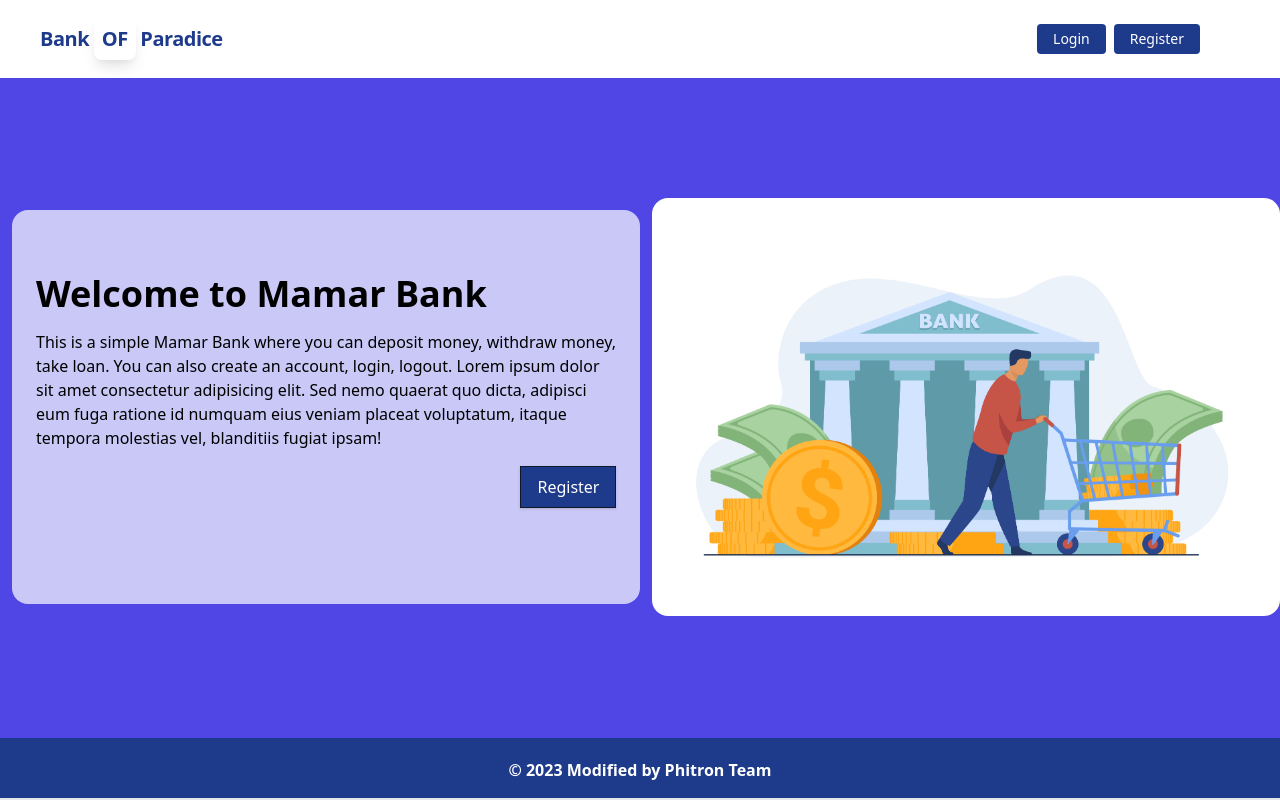
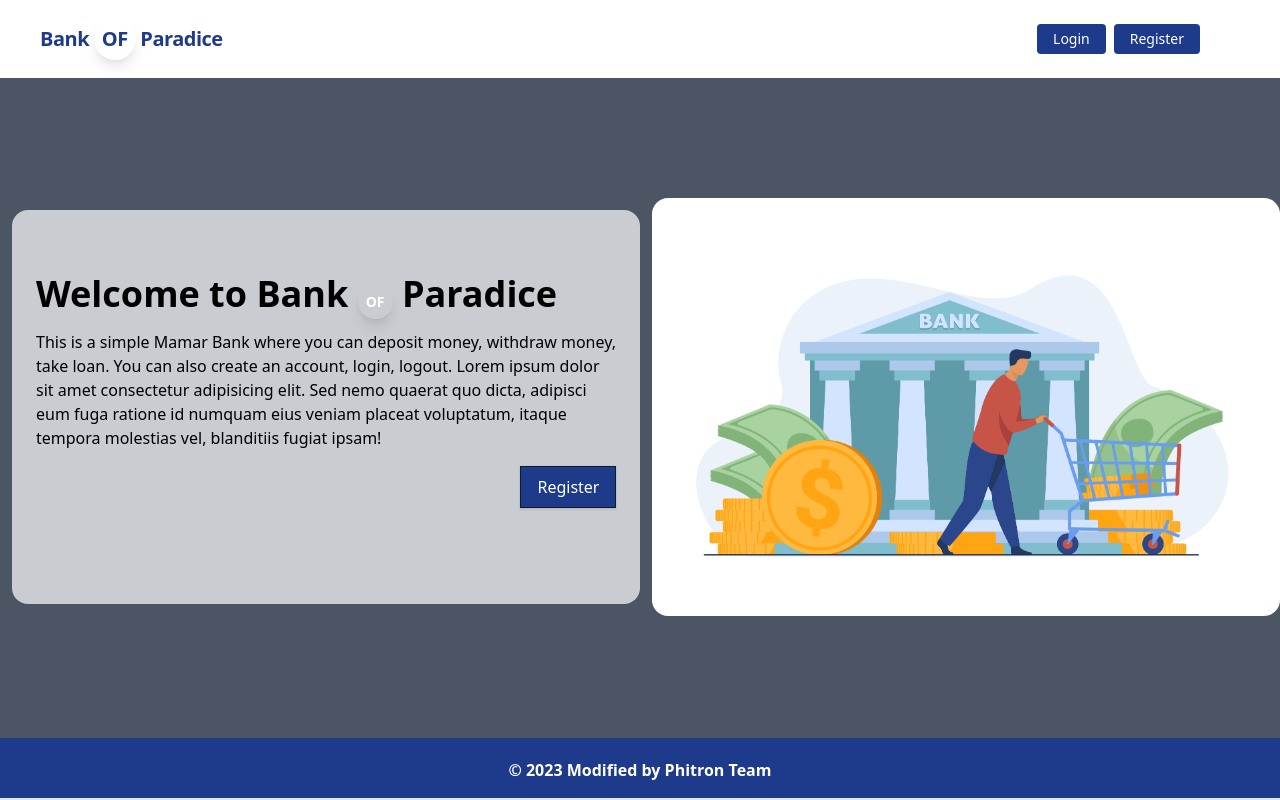
Before and after one commit to SoumenBaral/Bank-OF-Paradice, a Django app: page / in a window 1280 px wide. Run offline with Django 4.2, Linux system fonts and the light colour scheme; some libraries are stand-ins or nearby versions.

Commit message:
modify some text

```diff
--- a/core/templates/base.html
+++ b/core/templates/base.html
@@ -19,7 +19,7 @@
             }
         </style>
     </head>
-    <body class="bg-indigo-600">
+    <body class="bg-gray-600">
         {% include 'navbar.html' %}
         {% block body %}
             <div class="lg:container lg:mx-auto" id="main">
--- a/core/templates/index.html
+++ b/core/templates/index.html
@@ -6,7 +6,7 @@
 
 
     <div class="flex flex-col w-full lg:w-1/2 justify-center items-start pt-12 pb-24 px-6 bg-white rounded-2xl bg-opacity-70 mx-3">
-        <h1 class="font-bold text-4xl my-4">Welcome to Mamar Bank</h1>
+        <h1 class="font-bold text-4xl my-4">Welcome to Bank <span class=' rounded-full shadow-lg text-white text-sm bg-orange-500 p-2'>OF</span> Paradice </h1>
         <p class="leading-normal mb-4">
             This is a simple Mamar Bank where you can deposit money, withdraw money, take loan. You can also create an account, login, logout. Lorem ipsum dolor sit amet consectetur adipisicing elit. Sed nemo quaerat quo dicta, adipisci eum fuga ratione id numquam eius veniam placeat voluptatum, itaque tempora molestias vel, blanditiis fugiat ipsam!
 
--- a/core/templates/navbar.html
+++ b/core/templates/navbar.html
@@ -1,7 +1,7 @@
 
 <nav class="flex items-center justify-between flex-wrap bg-white p-6 px-10">
     <div class="flex items-center flex-shrink-0 text-white mr-6">
-        <span class="font-semibold text-xl tracking-tight text-blue-900"><a href="/">Bank <span class=' rounded-lg shadow-lg p-2'>OF</span> Paradice</a></span>
+        <span class="font-semibold text-xl tracking-tight text-blue-900"><a href="/">Bank <span class=' rounded-full shadow-lg p-2'>OF</span> Paradice</a></span>
     </div>
     <div class="block lg:hidden">
         <button class="flex items-center px-3 py-2 border rounded text-white border-white-400 hover:text-white hover:border-white">
```
Also changed, not shown: db.sqlite3.
